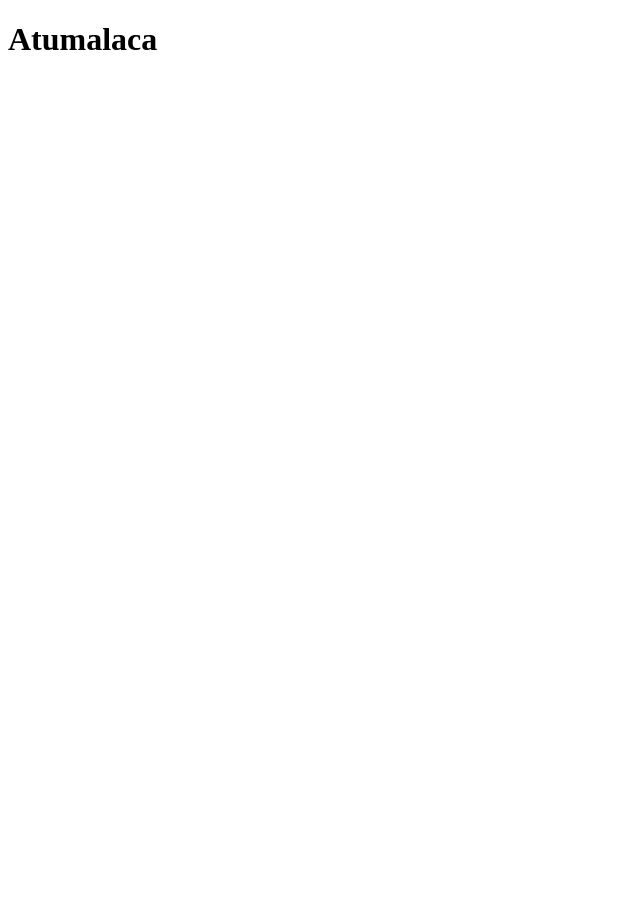
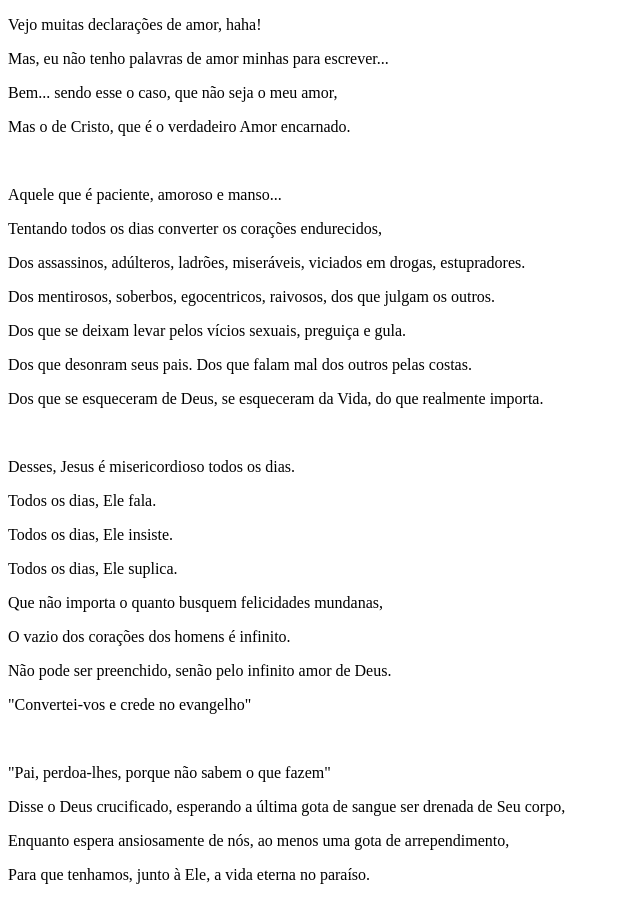
Before and after one commit to jpbetanza/tabnews-clone, a Next.js app: page / in a window 1280 px wide. Shown: the whole page, without its empty margins (0-640 px from the left). Before the commit the page ends 800 px from the top, so only its background shows below. Built offline with nearby package versions, Linux system fonts and the light colour scheme.

Commit message:
Desafio curso.dev

```diff
--- a/pages/index.js
+++ b/pages/index.js
@@ -1,4 +1,41 @@
 function Home(){
-    return <h1>Atumalaca</h1>
+    return (
+        <div className="flex flex-col gap-3">
+            <div>
+                <p>Vejo muitas declarações de amor, haha!</p>
+                <p>Mas, eu não tenho palavras de amor minhas para escrever...</p>
+                <p>Bem... sendo esse o caso, que não seja o meu amor,</p>
+                <p>Mas o de Cristo, que é o verdadeiro Amor encarnado.</p>
+            </div>
+            <br/>
+            <div>
+                <p>Aquele que é paciente, amoroso e manso... </p>
+                <p>Tentando todos os dias converter os corações endurecidos,</p>
+                <p>Dos assassinos, adúlteros, ladrões, miseráveis, viciados em drogas, estupradores.</p>
+                <p>Dos mentirosos, soberbos, egocentricos, raivosos, dos que julgam os outros.</p>
+                <p>Dos que se deixam levar pelos vícios sexuais, preguiça e gula.</p>
+                <p>Dos que desonram seus pais. Dos que falam mal dos outros pelas costas.</p>
+                <p>Dos que se esqueceram de Deus, se esqueceram da Vida, do que realmente importa.</p>
+            </div>
+            <br/>
+            <div>
+                <p>Desses, Jesus é misericordioso todos os dias.</p>
+                <p>Todos os dias, Ele fala.</p>
+                <p>Todos os dias, Ele insiste.</p>
+                <p>Todos os dias, Ele suplica.</p>
+                <p>Que não importa o quanto busquem felicidades mundanas,</p>
+                <p>O vazio dos corações dos homens é infinito.</p>
+                <p>Não pode ser preenchido, senão pelo infinito amor de Deus.</p>
+                <p>"Convertei-vos e crede no evangelho"</p>
+            </div>
+            <br/>
+            <div>
+                <p>"Pai, perdoa-lhes, porque não sabem o que fazem"</p>
+                <p>Disse o Deus crucificado, esperando a última gota de sangue ser drenada de Seu corpo,</p>
+                <p>Enquanto espera ansiosamente de nós, ao menos uma gota de arrependimento,</p>
+                <p>Para que tenhamos, junto à Ele, a vida eterna no paraíso.</p>
+            </div>
+         </div>
+        )
 }
 export default Home
```
